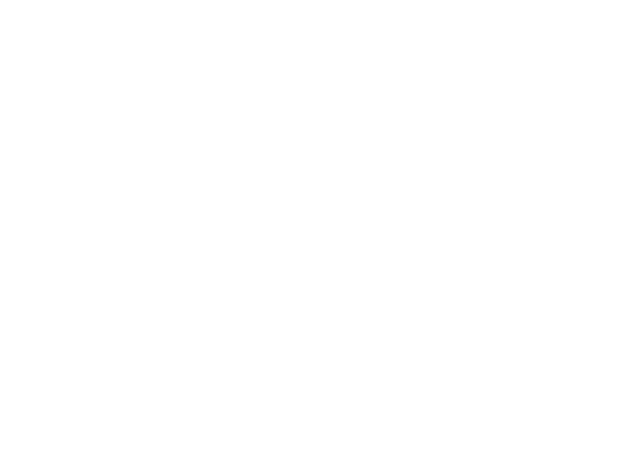
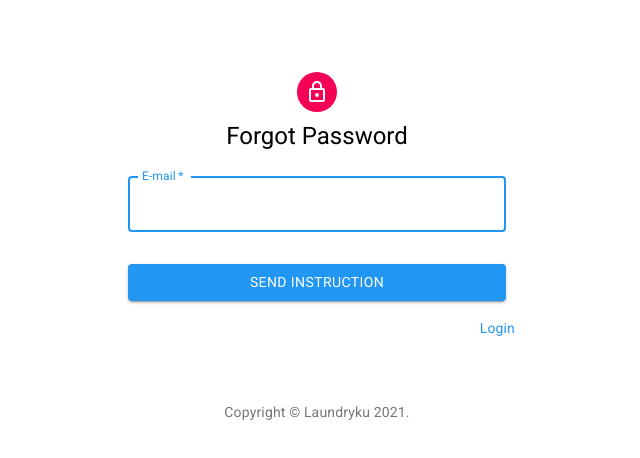
Before and after one commit to Aguezz/laundryku-frontend, a React (Create React App) app: page /auth/forgot-password in a window 1280 px wide. Shown: the top 458 px of the page, without its empty margins (323-963 px from the left). Built offline with nearby package versions, Linux system fonts and the light colour scheme.

Commit message:
Add forgot password page

```diff
--- a/src/App.tsx
+++ b/src/App.tsx
@@ -2,6 +2,7 @@
 import { useEffect } from 'react';
 import AutoRedirect from './components/Route/AutoRedirect';
 import Container from '@material-ui/core/Container';
+import ForgotPasswordPage from './pages/auth/ForgotPassword';
 import GuestRoute from './components/Route/GuestRoute';
 import HomePage from './pages/HomePage';
 import LoginPage from './pages/auth/LoginPage';
@@ -21,6 +22,11 @@
         <Route exact path="/auth/logout" component={LogoutPage} />
 
         <GuestRoute exact path="/auth/login" component={LoginPage} />
+        <GuestRoute
+          exact
+          path="/auth/forgot-password"
+          component={ForgotPasswordPage}
+        />
 
         <PrivateRoute
           exact
--- /dev/null
+++ b/src/pages/auth/ForgotPassword/ForgotPasswordForm.tsx
@@ -0,0 +1,85 @@
+import { Formik, FormikHelpers, FormikProps } from 'formik';
+import Alert from '@material-ui/lab/Alert';
+import Button from '@material-ui/core/Button';
+import React from 'react';
+import TextField from '@material-ui/core/TextField';
+import useLoginStyles from '../LoginPage/useLoginStyles';
+
+export interface ForgotPasswordFormValues {
+  invalid?: string;
+  email: string;
+}
+
+export type ForgotPasswordValidationError = {
+  email?: string;
+  invalid?: string;
+};
+
+type ForgotPasswordFormProps = {
+  formRef: React.RefObject<FormikProps<ForgotPasswordFormValues>>;
+  onSubmit: (
+    values: ForgotPasswordFormValues,
+    actions: FormikHelpers<ForgotPasswordFormValues>,
+  ) => void;
+};
+
+function ForgotPasswordForm({
+  formRef,
+  onSubmit,
+}: ForgotPasswordFormProps): JSX.Element {
+  const initialValues: ForgotPasswordFormValues = { email: '' };
+  const classes = useLoginStyles();
+
+  return (
+    <Formik
+      initialValues={initialValues}
+      innerRef={formRef}
+      onSubmit={onSubmit}
+    >
+      {({
+        handleBlur,
+        handleChange,
+        handleSubmit,
+        isSubmitting,
+        errors,
+        values,
+      }) => (
+        <form onSubmit={handleSubmit} className={classes.form}>
+          {errors?.invalid && <Alert severity="error">{errors.invalid}</Alert>}
+
+          <TextField
+            variant="outlined"
+            margin="normal"
+            required
+            fullWidth
+            id="email"
+            type="email"
+            label="E-mail"
+            name="email"
+            value={values.email}
+            autoComplete="email"
+            onChange={handleChange}
+            onBlur={handleBlur}
+            autoFocus
+            disabled={isSubmitting}
+            error={!!errors?.email}
+            helperText={errors?.email}
+          />
+
+          <Button
+            type="submit"
+            variant="contained"
+            color="primary"
+            disabled={isSubmitting}
+            fullWidth
+            className={classes.submit}
+          >
+            Send Instruction
+          </Button>
+        </form>
+      )}
+    </Formik>
+  );
+}
+
+export default ForgotPasswordForm;
--- /dev/null
+++ b/src/pages/auth/ForgotPassword/index.tsx
@@ -0,0 +1,57 @@
+import { FormikHelpers, FormikProps } from 'formik';
+import { Link as ReactLink } from 'react-router-dom';
+import { useCallback, useRef } from 'react';
+import Avatar from '@material-ui/core/Avatar';
+import Box from '@material-ui/core/Box';
+import Copyright from '../LoginPage/Copyright';
+import ForgotPasswordForm, {
+  ForgotPasswordFormValues,
+} from './ForgotPasswordForm';
+import Grid from '@material-ui/core/Grid';
+import Link from '@material-ui/core/Link';
+import LockOutlinedIcon from '@material-ui/icons/LockOutlined';
+import Typography from '@material-ui/core/Typography';
+import useLoginStyles from '../LoginPage/useLoginStyles';
+
+function ForgotPasswordPage(): JSX.Element {
+  const classes = useLoginStyles();
+
+  const formRef = useRef<FormikProps<ForgotPasswordFormValues>>(null);
+
+  const onSubmit = useCallback(
+    (
+      values: ForgotPasswordFormValues,
+      actions: FormikHelpers<ForgotPasswordFormValues>,
+    ) => {
+      setTimeout(() => {
+        actions.setErrors({ invalid: 'Feature under development' });
+        actions.setSubmitting(false);
+      }, 1500);
+    },
+    [],
+  );
+
+  return (
+    <div className={classes.paper}>
+      <Avatar className={classes.avatar}>
+        <LockOutlinedIcon />
+      </Avatar>
+      <Typography variant="h5">Forgot Password</Typography>
+      <ForgotPasswordForm formRef={formRef} onSubmit={onSubmit} />
+
+      <Grid container justify="flex-end">
+        <Grid item>
+          <Link to="/auth/login" variant="body2" component={ReactLink}>
+            Login
+          </Link>
+        </Grid>
+      </Grid>
+
+      <Box mt={8}>
+        <Copyright />
+      </Box>
+    </div>
+  );
+}
+
+export default ForgotPasswordPage;
```
